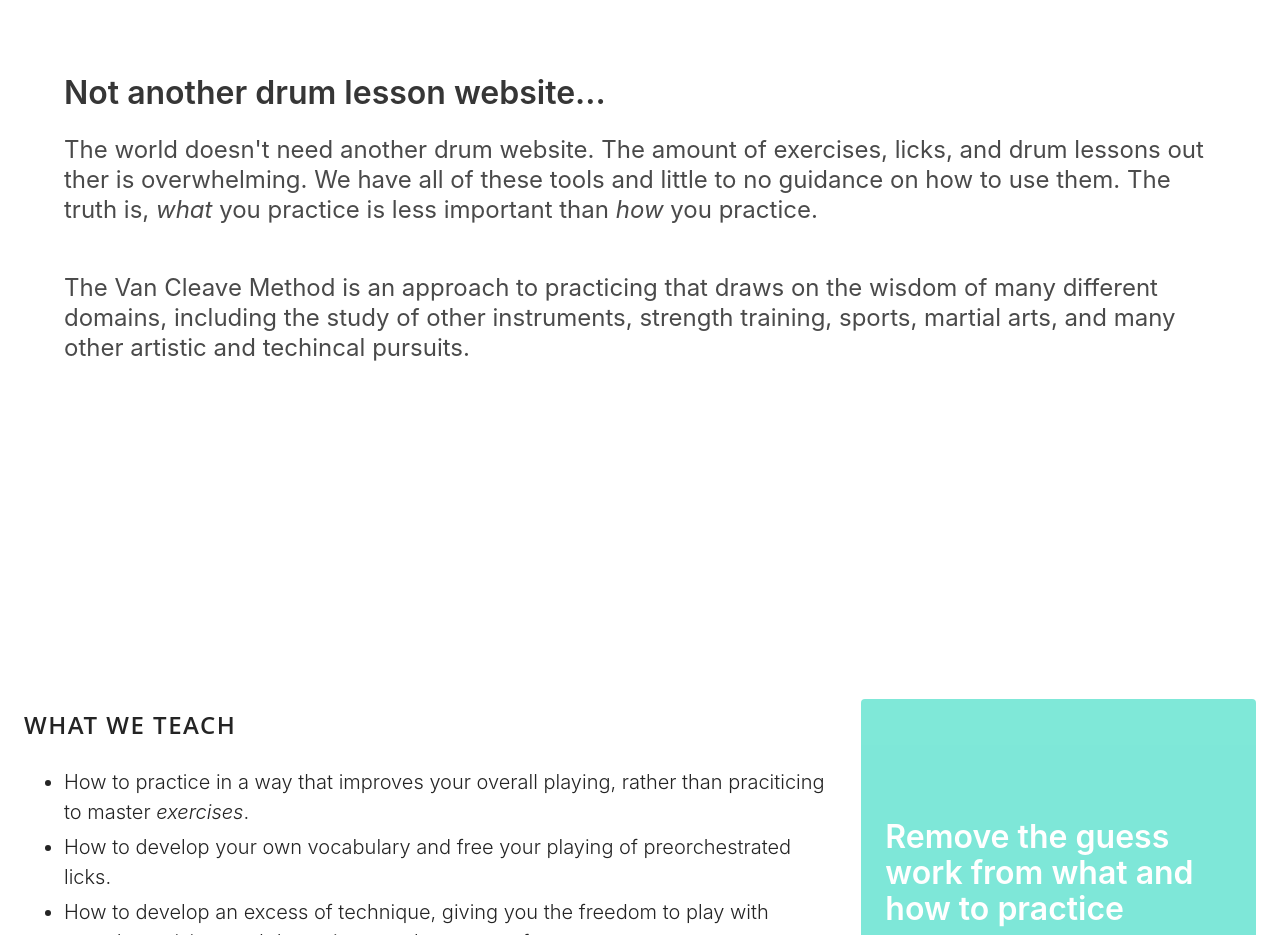
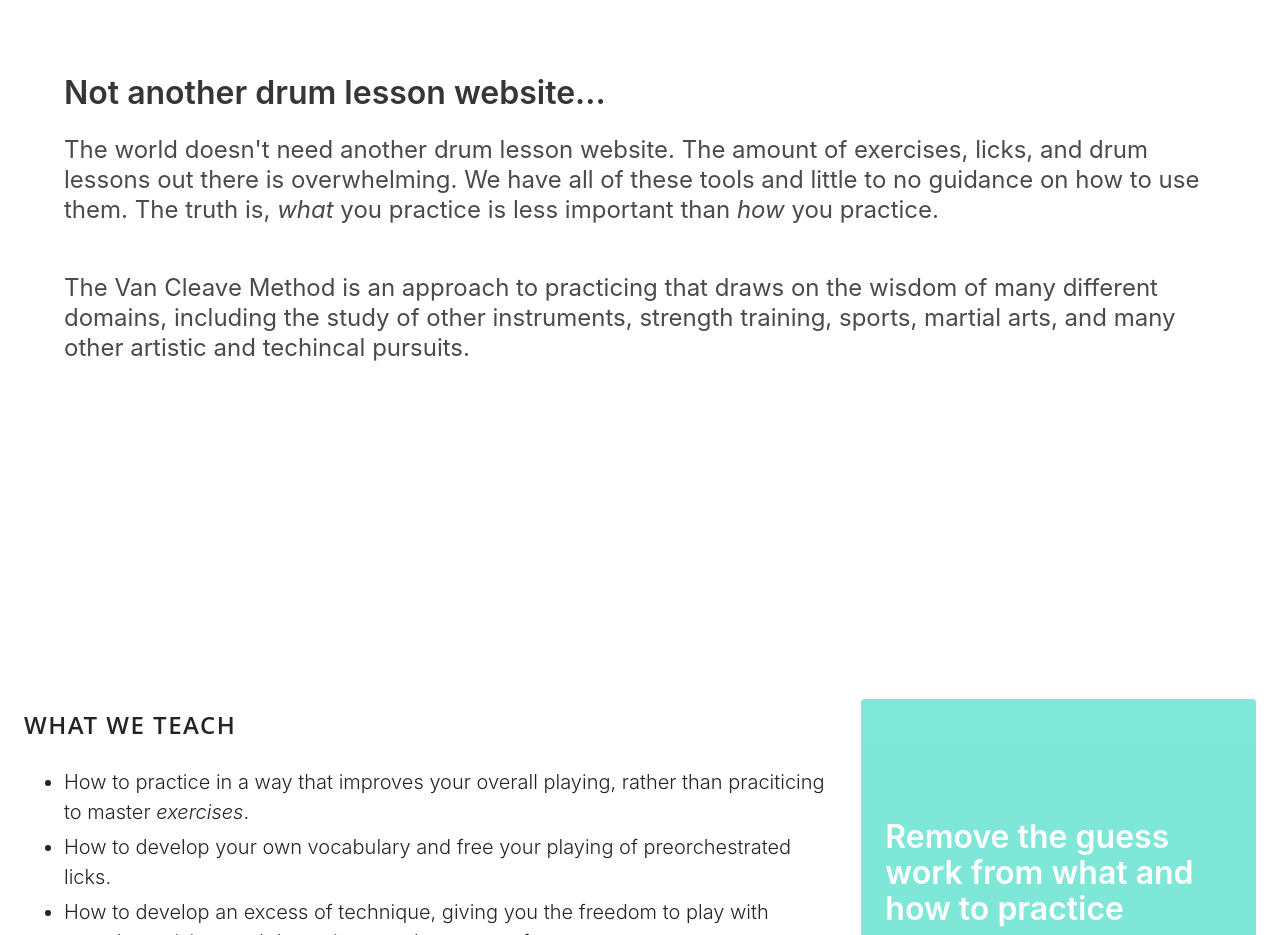
Before and after one commit to convancleave/convancleave.github.io, a website: page index.html in a window 1280 px wide. Shown: the part 780-1715 px from the top of the page. Drawn offline with Linux system fonts and the light colour scheme.

Commit message:
grammar edits

```diff
--- a/index.html
+++ b/index.html
@@ -52,7 +52,7 @@
 			</div>
 
 			<div class="subtitle is-4">
-				The world doesn't need another drum website. The amount of exercises, licks, and drum lessons out ther is overwhelming. We have all of these tools and little to no guidance on how to use them. The truth is, <i>what</i> you practice is less important than <i>how</i> you practice.
+				The world doesn't need another drum lesson website. The amount of exercises, licks, and drum lessons out there is overwhelming. We have all of these tools and little to no guidance on how to use them. The truth is, <i>what</i> you practice is less important than <i>how</i> you practice.
 			</div>
 		</div>
 		<div class="section">
```
